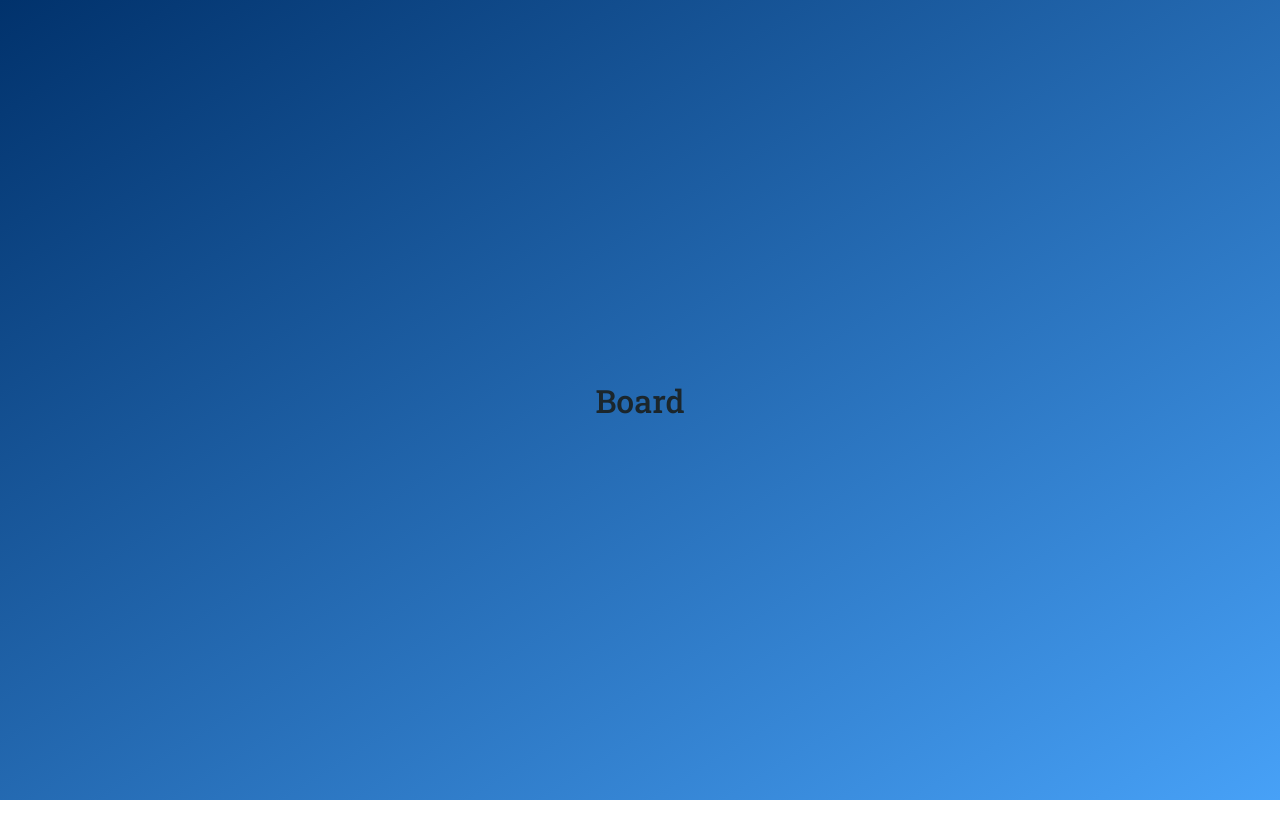
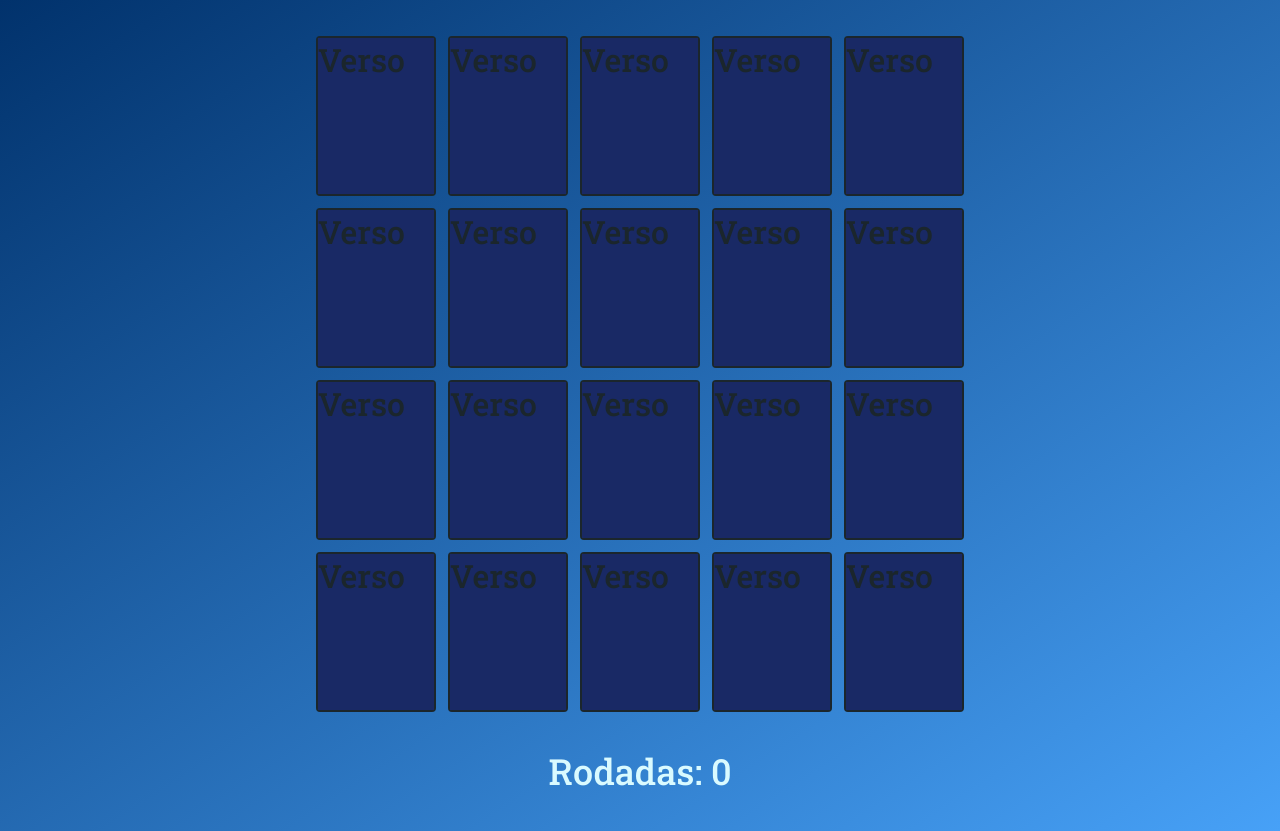
Before and after one commit to MayconRRibeiro/Memory-Game, a React (Create React App) app: page /board in a window 1280 px wide. Before the commit the page ends 800 px from the top, so only its background shows below. Built offline with nearby package versions, Linux system fonts and the light colour scheme.

Commit message:
Estilizando Cartas, aplicando Flip Effect e posicionamento dos elementos

```diff
--- /dev/null
+++ b/src/components/Card/index.tsx
@@ -0,0 +1,24 @@
+import React, { useCallback, useState } from 'react';
+
+import { Container, CardFront, CardBack } from './styles';
+
+const Card: React.FC = () => {
+  const [isFlipped, setIsFlipped] = useState(false);
+
+  const handleCardFlip = useCallback(() => {
+    setIsFlipped(!isFlipped);
+  }, [isFlipped]);
+
+  return (
+    <Container isFlipped={isFlipped} onClick={handleCardFlip}>
+      <CardFront>
+        <h1>Frente</h1>
+      </CardFront>
+      <CardBack>
+        <h1>Verso</h1>
+      </CardBack>
+    </Container>
+  );
+};
+
+export default Card;
--- /dev/null
+++ b/src/components/Card/styles.ts
@@ -0,0 +1,44 @@
+import styled, { css } from 'styled-components';
+
+interface ContainerProps {
+  isFlipped: boolean;
+}
+
+export const Container = styled.div<ContainerProps>`
+  position: relative;
+  width: 120px;
+  height: 160px;
+
+  user-select: none;
+  cursor: pointer;
+
+  border: 2px solid #1b262c;
+  border-radius: 4px;
+
+  transform: perspective(1000px);
+  transform-style: preserve-3d;
+  transition: transform 0.5s ease-in-out;
+
+  ${props =>
+    props.isFlipped &&
+    css`
+      transform: rotateY(180deg);
+    `}
+`;
+
+const CardBody = styled.div`
+  position: absolute;
+  width: 100%;
+  height: 100%;
+
+  backface-visibility: hidden;
+`;
+
+export const CardFront = styled(CardBody)`
+  background-color: #bbe1fa;
+  transform: rotateY(180deg);
+`;
+
+export const CardBack = styled(CardBody)`
+  background-color: #192965;
+`;
--- a/src/pages/Board/index.tsx
+++ b/src/pages/Board/index.tsx
@@ -1,10 +1,34 @@
 import React from 'react';
 
-import { Container } from './styles';
+import Card from '../../components/Card';
+
+import { Container, CardListContainer, RoundCounter } from './styles';
 
 const Board: React.FC = () => (
   <Container>
-    <h1>Board</h1>
+    <CardListContainer>
+      <Card />
+      <Card />
+      <Card />
+      <Card />
+      <Card />
+      <Card />
+      <Card />
+      <Card />
+      <Card />
+      <Card />
+      <Card />
+      <Card />
+      <Card />
+      <Card />
+      <Card />
+      <Card />
+      <Card />
+      <Card />
+      <Card />
+      <Card />
+    </CardListContainer>
+    <RoundCounter>Rodadas: 0</RoundCounter>
   </Container>
 );
 
--- a/src/pages/Board/styles.ts
+++ b/src/pages/Board/styles.ts
@@ -1,9 +1,25 @@
 import styled from 'styled-components';
 
 export const Container = styled.div`
-  height: 100vh;
-
   display: flex;
+  flex-direction: column;
   align-items: center;
   justify-content: center;
+
+  padding: 36px;
 `;
+
+export const CardListContainer = styled.main`
+  display: grid;
+  grid-template-columns: repeat(5, 1fr);
+  grid-template-rows: repeat(4, 1fr);
+  gap: 12px;
+`;
+
+export const RoundCounter = styled.strong`
+  color: #d9faff;
+  font-size: 36px;
+  text-align: center;
+
+  margin-top: 35px;
+`;
```
